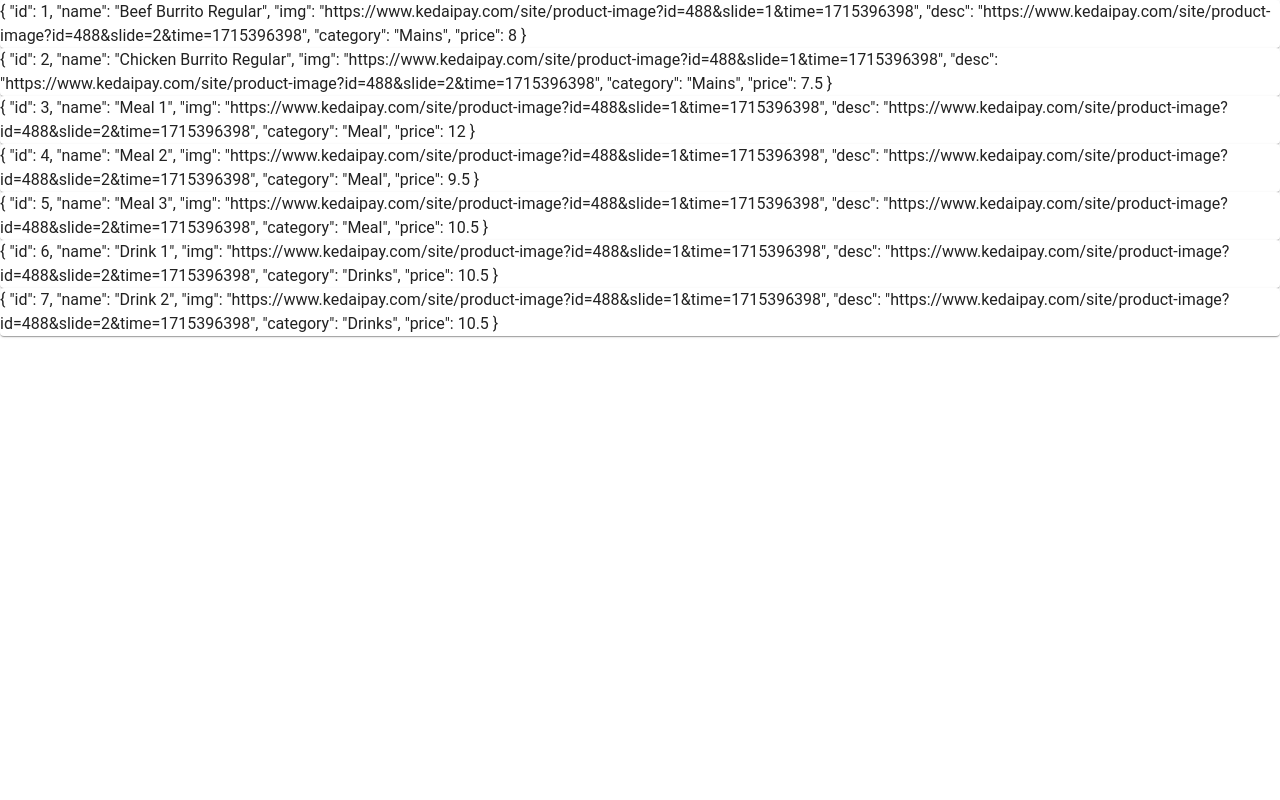
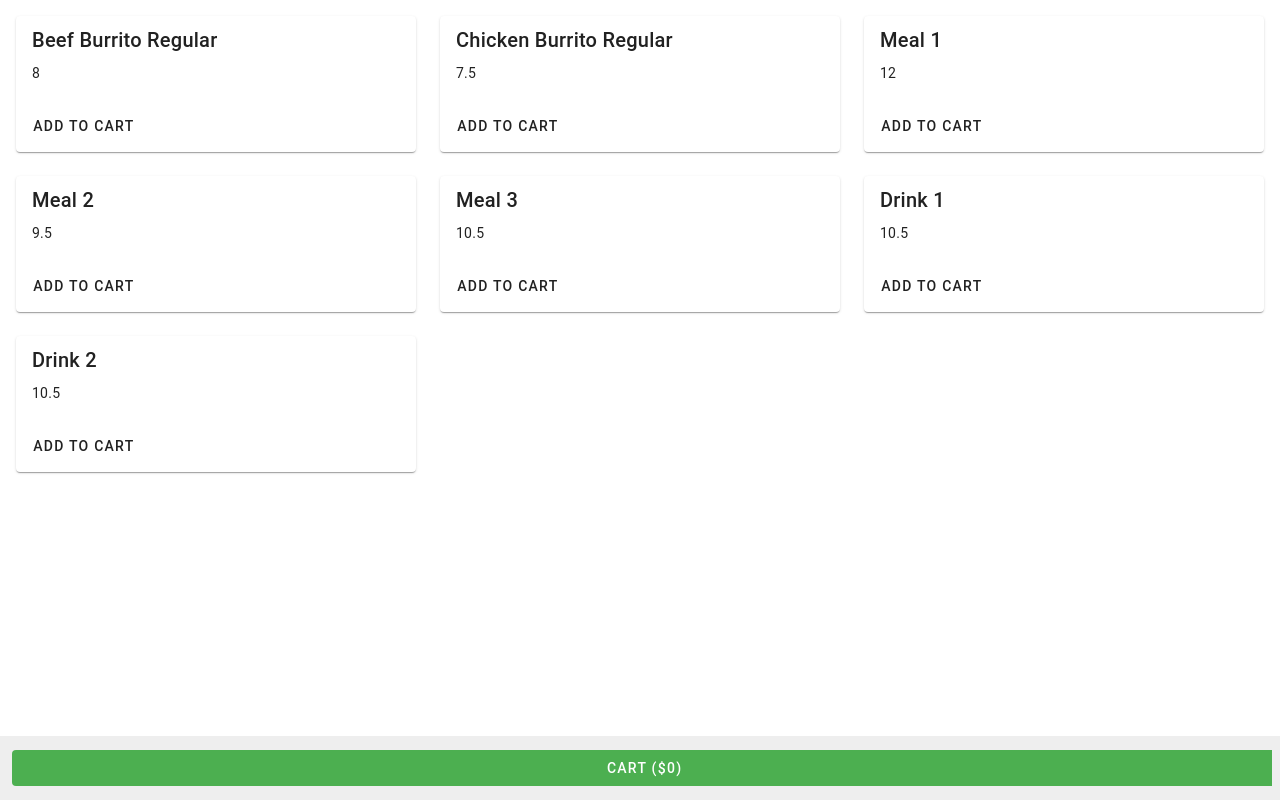
Before and after one commit to najib-r/store-ui, a Vue app: page / in a window 1280 px wide. Built offline with nearby package versions, Linux system fonts and the light colour scheme.

Commit message:
feat: add to cart

```diff
--- a/src/views/Store.vue
+++ b/src/views/Store.vue
@@ -1,14 +1,71 @@
 <template>
-  <div>
-    <v-card v-for="item in menu">
-      {{ item }}
-    </v-card>
-  </div>
+  <v-container fluid>
+    <v-row>
+      <v-col cols="4" v-for="product in data.products" :key="product.id">
+        <v-card>
+          <v-card-title>{{ product.name }}</v-card-title>
+          <v-card-text>{{ product.price }}</v-card-text>
+          <v-card-actions>
+            <v-btn @click="data.addToCart(product)">Add To Cart</v-btn>
+          </v-card-actions>
+        </v-card>
+      </v-col>
+    </v-row>
+    <v-row>
+    </v-row>
+  </v-container>
+  <v-toolbar class="fixed-bar px-2">
+    <v-btn block class="bg-green" @click="sheet = !sheet">
+      Cart (${{ data.calculateTotal() }})
+    </v-btn>
+    <v-bottom-sheet v-model="sheet" inset>
+      <v-card
+        class="text-center"
+        height="200"
+      >
+        <v-card-text>
+          <v-btn
+            variant="text"
+            @click="sheet = !sheet"
+          >
+            close
+          </v-btn>
+
+          <br>
+          <br>
+
+          <div>
+            This is a bottom sheet that is using the inset prop
+          </div>
+        </v-card-text>
+        <v-card-actions style="height: 64px;" class="py-4">
+          <v-btn block class="bg-green">
+            Order via Whatsapp (${{ data.calculateTotal() }})
+          </v-btn>
+        </v-card-actions>
+      </v-card>
+    </v-bottom-sheet>
+  </v-toolbar>
 </template>
 
 <script setup>
-import menu from '../data/menu'
+import { useShoppingStore } from '../stores'
+import { ref } from 'vue'
+
+const data = useShoppingStore()
+const sheet = ref(false)
+
+const openCart = () => {
+  console.log('open cart')
+}
+
 </script>
 
 <style scoped>
+.fixed-bar {
+  position: fixed;
+  position: -webkit-fixed; /* for Safari */
+  bottom: 0;
+  z-index: 2;
+}
 </style>
```
